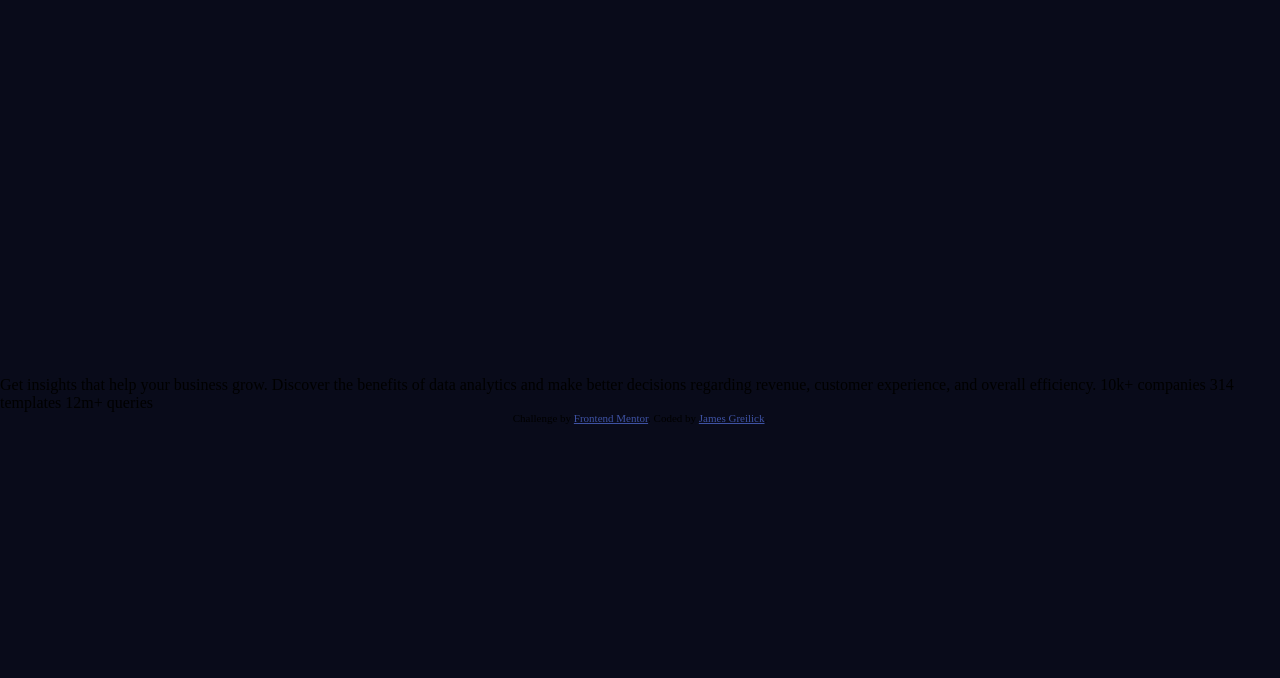
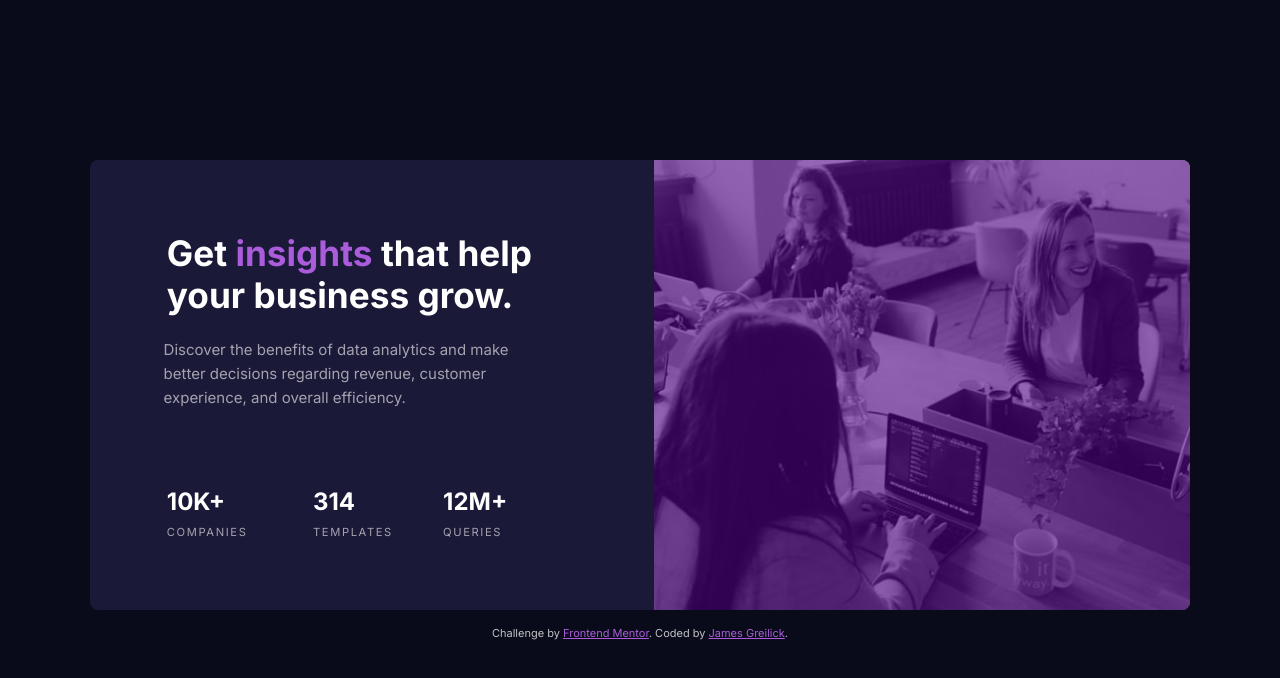
Before and after one commit to jgreilick/stats-preview-card-component, a plain HTML site: page index.html in a window 1280 px wide. Drawn offline with Linux system fonts and the light colour scheme.

Commit message:
Layout complete

```diff
--- a/index.html
+++ b/index.html
@@ -1,38 +1,72 @@
 <!DOCTYPE html>
-<html lang="en">
+<html lang="en-US">
 <head>
   <meta charset="UTF-8">
   <meta name="viewport" content="width=device-width, initial-scale=1.0"> <!-- displays site properly based on user's device -->
 
+  <!-- fonts -->
+  <link rel="preconnect" href="https://fonts.googleapis.com">
+  <link rel="preconnect" href="https://fonts.gstatic.com" crossorigin>
+  <link href="https://fonts.googleapis.com/css2?family=Inter:wght@400;700&display=swap" rel="stylesheet">
+  <link href="https://fonts.googleapis.com/css2?family=Lexend+Deca&display=swap" rel="stylesheet">
+
+  <!-- favicon -->
   <link rel="icon" type="image/png" sizes="32x32" href="./images/favicon-32x32.png">
+
+  <!-- CSS-->
   <link rel="stylesheet" href="styles.css">
 
   <title>Frontend Mentor | Stats preview card component</title>
+</head>
 
-  <!-- Feel free to remove these styles or customise in your own stylesheet 👍 -->
-  <style>
-    .attribution { font-size: 11px; text-align: center; }
-    .attribution a { color: hsl(228, 45%, 44%); }
-  </style>
-</head>
 <body>
   <div class="container">
+
     <main>
-      Get insights that help your business grow.
+      <div class="stats-card">
+        <div class="stats-header">
+          <div class="stats-header-overlay"></div>
+        </div>
 
-      Discover the benefits of data analytics and make better decisions regarding revenue, customer
-      experience, and overall efficiency.
+        <div class="stats-content">
+          <h1>
+            Get <span class="text-violet">insights</span> that help your business grow.
+          </h1>
 
-      10k+ companies
-      314 templates
-      12m+ queries
+          <p>
+            Discover the benefits of data analytics and make better decisions regarding revenue, customer
+            experience, and overall efficiency.
+          </p>
+
+          <div class="stats">
+            <div class="stat">
+              <h1>10k+</h1>
+              <span>companies</span>
+            </div>
+
+            <div class="stat">
+              <h1>314</h1>
+              <span>templates</span>
+            </div>
+
+            <div class="stat">
+              <h1>12m+</h1>
+              <span>queries</span>
+            </div>
+          </div>
+
+        </div>
+
+      </div>
     </main>
 
+    <footer>
+      <div class="attribution">
+        Challenge by <a href="https://www.frontendmentor.io?ref=challenge" target="_blank">Frontend Mentor</a>.
+        Coded by <a href="#">James Greilick</a>.
+      </div>
+    </footer>
 
-    <div class="attribution">
-      Challenge by <a href="https://www.frontendmentor.io?ref=challenge" target="_blank">Frontend Mentor</a>.
-      Coded by <a href="#">James Greilick</a>.
-    </div>
   </div>
 </body>
 </html>
--- a/styles.css
+++ b/styles.css
@@ -1,16 +1,167 @@
 :root {
-    --color-background: hsl(233, 47%, 7%);
+    --color-very-dark-blue: hsl(233, 47%, 7%);
+    --color-dark-desaturated-blue: hsl(244, 38%, 16%);
+    --color-soft-violet: hsl(277, 64%, 61%);
+    --color-softer-violet: hsl(277, 64%, 75%);
+    --color-transparent-soft-violet: hsla(277, 100%, 25%, 0.6);
+    --color-transparent-white-75: hsla(0, 0%, 100%, 0.75);
+    --color-transparent-white-60: hsla(0, 0%, 100%, 0.6);
+    --font-family-inter: 'Inter', sans-serif;
+    --font-family-lexend-deca: 'Lexend Deca', sans-serif;;
 }
 
-body {
+*, ::before, ::after {
+    box-sizing: border-box;
     margin: 0;
     padding: 0;
 }
 
+body {
+    font-family: var(--font-family-inter);
+    font-weight: 400;
+    font-size: 15px;
+}
+
 .container {
-    background-color: var(--color-background);
+    background-color: var(--color-very-dark-blue);
     display: grid;
     min-height: 100vh;
     min-width: 100vw;
     place-content: center;
 }
+
+/* Stats preview card rules */
+
+.stats-card {
+    background-color: var(--color-dark-desaturated-blue);
+    border-radius: 0.5rem;
+    display: grid;
+    max-width: 325px;
+    padding-bottom: 0.8rem;
+    text-align: center;
+}
+
+.stats-card h1 {
+    color: white;
+    font-size: 1.7rem;
+    margin-bottom: 1rem;
+    padding-left: 2rem;
+    padding-right: 2rem;
+}
+
+.stats-card p {
+    color: var(--color-transparent-white-60);
+    line-height: 1.5rem;
+    margin-bottom: 2.5rem;
+    padding-left: 1.8rem;
+    padding-right: 1.8rem;
+}
+
+.stats-header {
+    background-image: url("./images/image-header-mobile.jpg");
+    background-repeat: no-repeat;
+    background-size: 100% 100%;
+    border-top-left-radius: 0.5rem;
+    border-top-right-radius: 0.5rem;
+    margin-bottom: 2.4rem;
+    min-height: 230px;
+    min-width: 100%;
+    position: relative;
+}
+
+.stats-header-overlay {
+    background-color: var(--color-transparent-soft-violet);
+    border-radius: inherit;
+    position: absolute;
+    top: 0;
+    left: 0;
+    width: 100%;
+    height: 100%;
+}
+
+.stat {
+    margin-bottom: 1.6rem;
+    text-transform: uppercase;
+}
+
+.stat > h1 {
+    color: white;
+    font-size: 1.4rem;
+    margin-bottom: 0.3rem;
+}
+
+.stat > span {
+    color: var(--color-transparent-white-60);
+    font-size: 0.7rem;
+    letter-spacing: 0.1rem;
+}
+
+.text-violet {
+    color: var(--color-soft-violet);
+}
+
+/* Attribution rules */
+
+.attribution  {
+    font-size: 11px;
+    color: var(--color-transparent-white-75);
+    margin-top: 1rem;
+    text-align: center;
+}
+
+.attribution a {
+    color: var(--color-soft-violet);
+}
+
+.attribution a:hover {
+    color: var(--color-softer-violet);
+}
+
+/* Media queries */
+
+@media screen and (min-width: 1100px) {
+    .stats-card {
+        grid-template-columns: 1fr 0.95fr;
+        min-height: 48vh;
+        min-width: 1100px;
+        max-width: 58vw;
+        padding-bottom: 0;
+        text-align: left;
+    }
+
+    .stats-content > h1 {
+        font-size: 2.2rem;
+        margin-bottom: 1.4rem;
+    }
+
+    .stats-content > p {
+        padding-right: 6rem;
+    }
+
+    .stats-header {
+        background-image: url("./images/image-header-desktop.jpg");
+        border-bottom-right-radius: 0.5rem;
+        border-top-left-radius: 0;
+        grid-column: 2;
+        margin-bottom: 0;
+    }
+
+    .stats-content {
+        grid-column: 1;
+        grid-row: 1;
+        margin-top: 1.7rem;
+        padding: 2.8rem;
+    }
+
+    .stats {
+        display: flex;
+        padding-left: 2rem;
+        padding-top: 2.3rem;
+    }
+
+    .stat > h1 {
+        font-size: 1.5rem;
+        padding-left: 0;
+        margin-right: 3.5rem;
+    }
+}
```
Also changed, not shown: images/screenshot.png (added), 2 other files.
